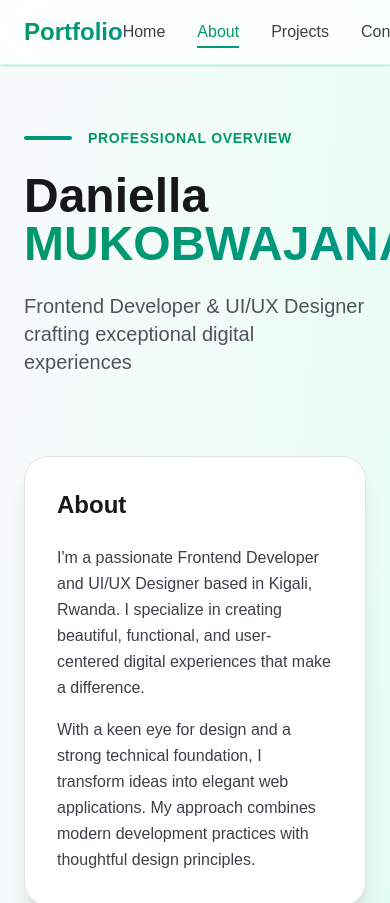
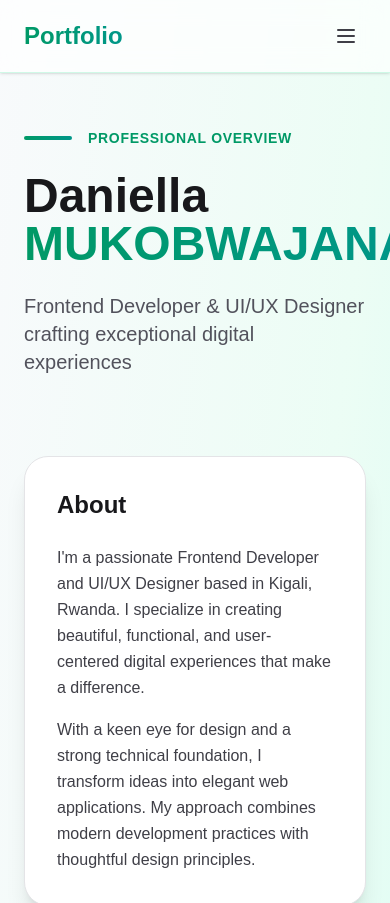
Before and after one commit to Mukdaniella/my-portifolio, a Next.js app: page /about in a window 390 px wide. Shown: the top 903 px of the page. Built offline with nearby package versions, Linux system fonts and the light colour scheme.

Commit message:
i created the responsiveness of the navbar

```diff
--- a/app/components/Navbar.tsx
+++ b/app/components/Navbar.tsx
@@ -1,6 +1,10 @@
+'use client';
 import Link from 'next/link';
+import { useState } from 'react';
 
 function Navbar({ activePage = '' }: { activePage?: string }) {
+  const [isOpen, setIsOpen] = useState(false);
+
   const links = [
     { href: '/', label: 'Home' },
     { href: '/about', label: 'About' },
@@ -15,7 +19,9 @@ function Navbar({ activePage = '' }: { activePage?: string }) {
         <Link href="/" className="text-2xl font-bold bg-gradient-to-r from-emerald-600 to-teal-600 bg-clip-text text-transparent hover:scale-105 transition-transform">
           Portfolio
         </Link>
-        <div className="flex gap-8">
+
+        {/* Desktop Menu */}
+        <div className="hidden md:flex gap-8">
           {links.filter(link => link.label !== 'Skills').map((link) => {
             const isActive = activePage === link.label.toLowerCase();
             return (
@@ -38,7 +44,49 @@ function Navbar({ activePage = '' }: { activePage?: string }) {
             );
           })}
         </div>
+
+        {/* Mobile Menu Button */}
+        <button
+          onClick={() => setIsOpen(!isOpen)}
+          className="md:hidden p-2 text-zinc-700 dark:text-zinc-300 hover:text-emerald-600 dark:hover:text-emerald-400 transition"
+          aria-label="Toggle menu"
+        >
+          {isOpen ? (
+            <svg className="w-6 h-6" fill="none" stroke="currentColor" viewBox="0 0 24 24">
+              <path strokeLinecap="round" strokeLinejoin="round" strokeWidth={2} d="M6 18L18 6M6 6l12 12" />
+            </svg>
+          ) : (
+            <svg className="w-6 h-6" fill="none" stroke="currentColor" viewBox="0 0 24 24">
+              <path strokeLinecap="round" strokeLinejoin="round" strokeWidth={2} d="M4 6h16M4 12h16M4 18h16" />
+            </svg>
+          )}
+        </button>
       </div>
+
+      {/* Mobile Menu */}
+      {isOpen && (
+        <div className="md:hidden bg-white dark:bg-zinc-950 border-t border-emerald-200/50 dark:border-emerald-800/50">
+          <div className="px-6 py-4 space-y-3">
+            {links.filter(link => link.label !== 'Skills').map((link) => {
+              const isActive = activePage === link.label.toLowerCase();
+              return (
+                <Link
+                  key={link.href}
+                  href={link.href}
+                  onClick={() => setIsOpen(false)}
+                  className={`block py-2 px-4 rounded-lg font-medium transition ${
+                    isActive
+                      ? 'bg-emerald-50 dark:bg-emerald-900/20 text-emerald-600 dark:text-emerald-400'
+                      : 'text-zinc-700 dark:text-zinc-300 hover:bg-zinc-50 dark:hover:bg-zinc-800'
+                  }`}
+                >
+                  {link.label}
+                </Link>
+              );
+            })}
+          </div>
+        </div>
+      )}
     </nav>
   );
 }
```
